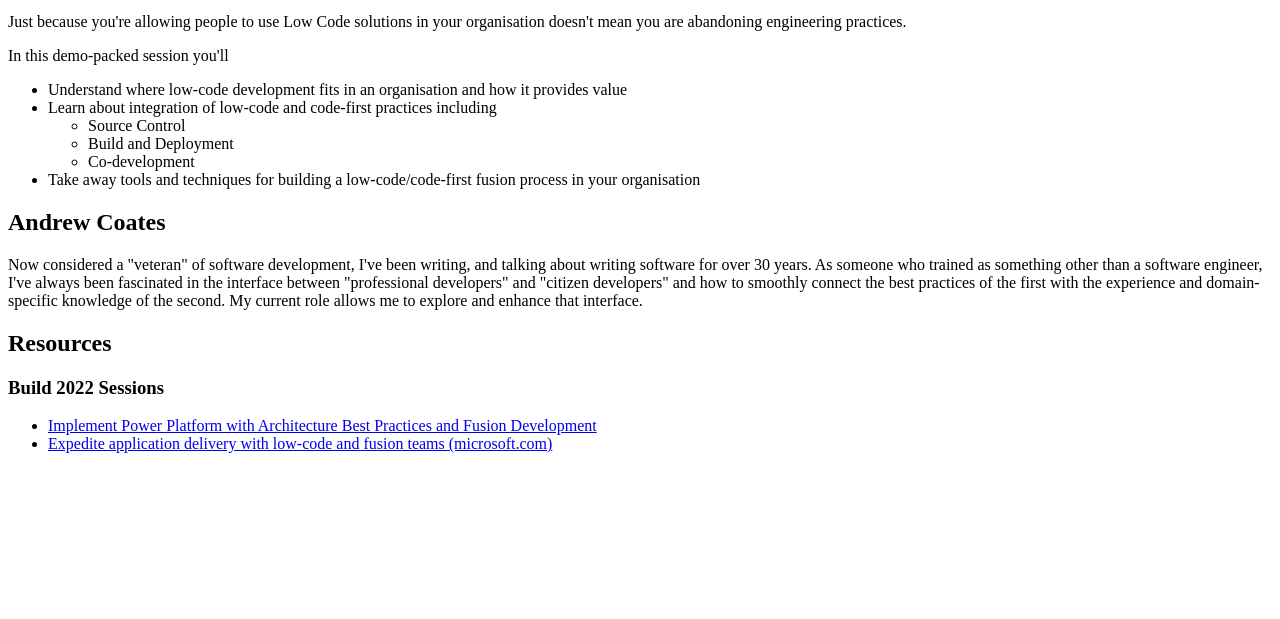
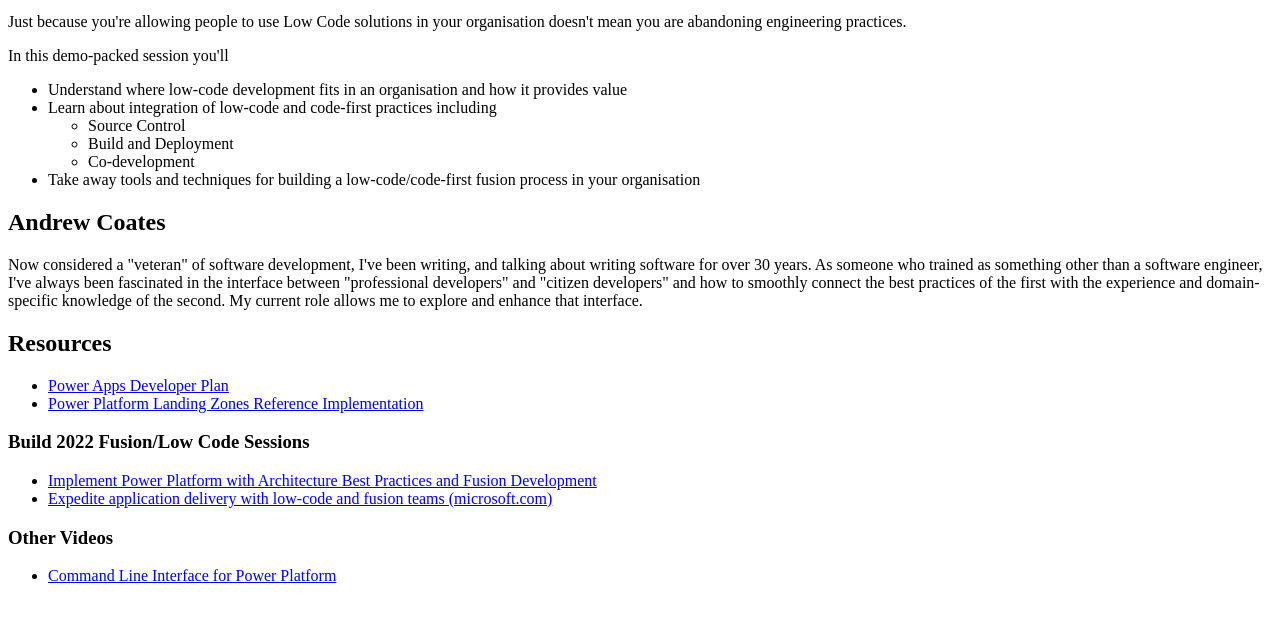
Before and after one commit to coatsy/coatsy.github.io, a plain HTML site: page NDCMelbourne2022/engineering-low-code/index.html in a window 1280 px wide. Shown: the part 101-720 px from the top of the page. Drawn offline with Linux system fonts and the light colour scheme.

Commit message:
Add resources

```diff
--- a/NDCMelbourne2022/engineering-low-code/index.html
+++ b/NDCMelbourne2022/engineering-low-code/index.html
@@ -29,11 +29,22 @@
 
     <h2>Resources</h2>
 
-    <h3>Build 2022 Sessions</h3>
+    <ul>
+        <li><a href="https://powerapps.microsoft.com/en-us/developerplan/">Power Apps Developer Plan</a></li>
+        <li><a href="https://github.com/microsoft/industry/tree/main/foundations/powerPlatform/referenceImplementation">Power Platform Landing Zones Reference Implementation</a></li>
+    </ul>
+
+    <h3>Build 2022 Fusion/Low Code Sessions</h3>
     <ul>
     <li><a href="https://mybuild.microsoft.com/en-US/sessions/c12b312c-c445-453b-b960-8f0b5c1e3649">Implement Power Platform with Architecture Best Practices and Fusion Development</a></li>
     <li><a href="https://mybuild.microsoft.com/en-US/sessions/7274c723-c1c8-4f78-a8f6-96d84bb0494d">Expedite application delivery with low-code and fusion teams (microsoft.com)</a></li>
     </ul>
+
+    <h3>Other Videos</h3>
+
+    <ul>
+        <li><a href="https://www.youtube.com/watch?v=GUmn-cxSomE">Command Line Interface for Power Platform</a></li>
+    </ul>
 </body>
 
 </html>
```
Also changed, not shown: index.html (+1 -1 lines).
